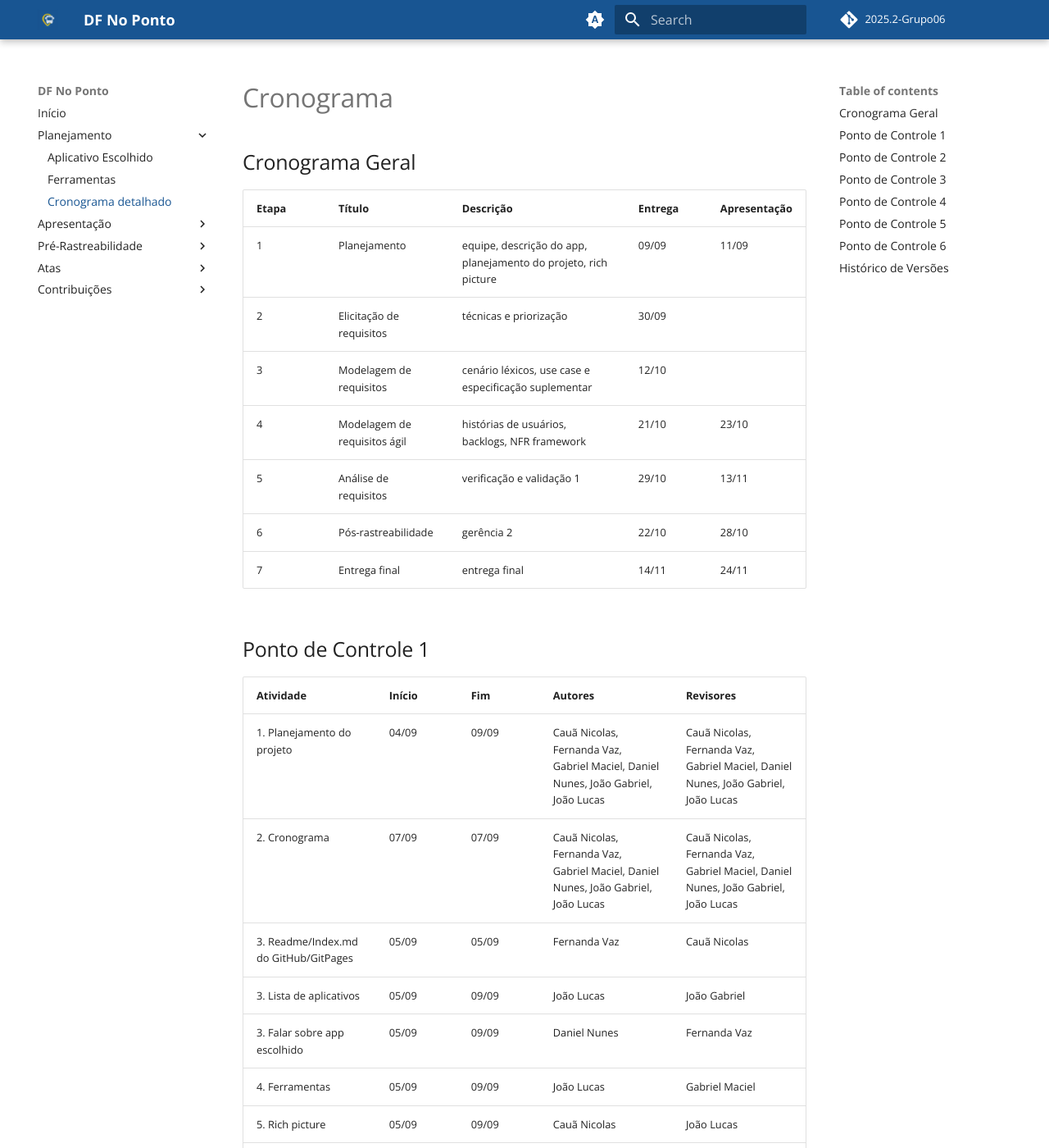
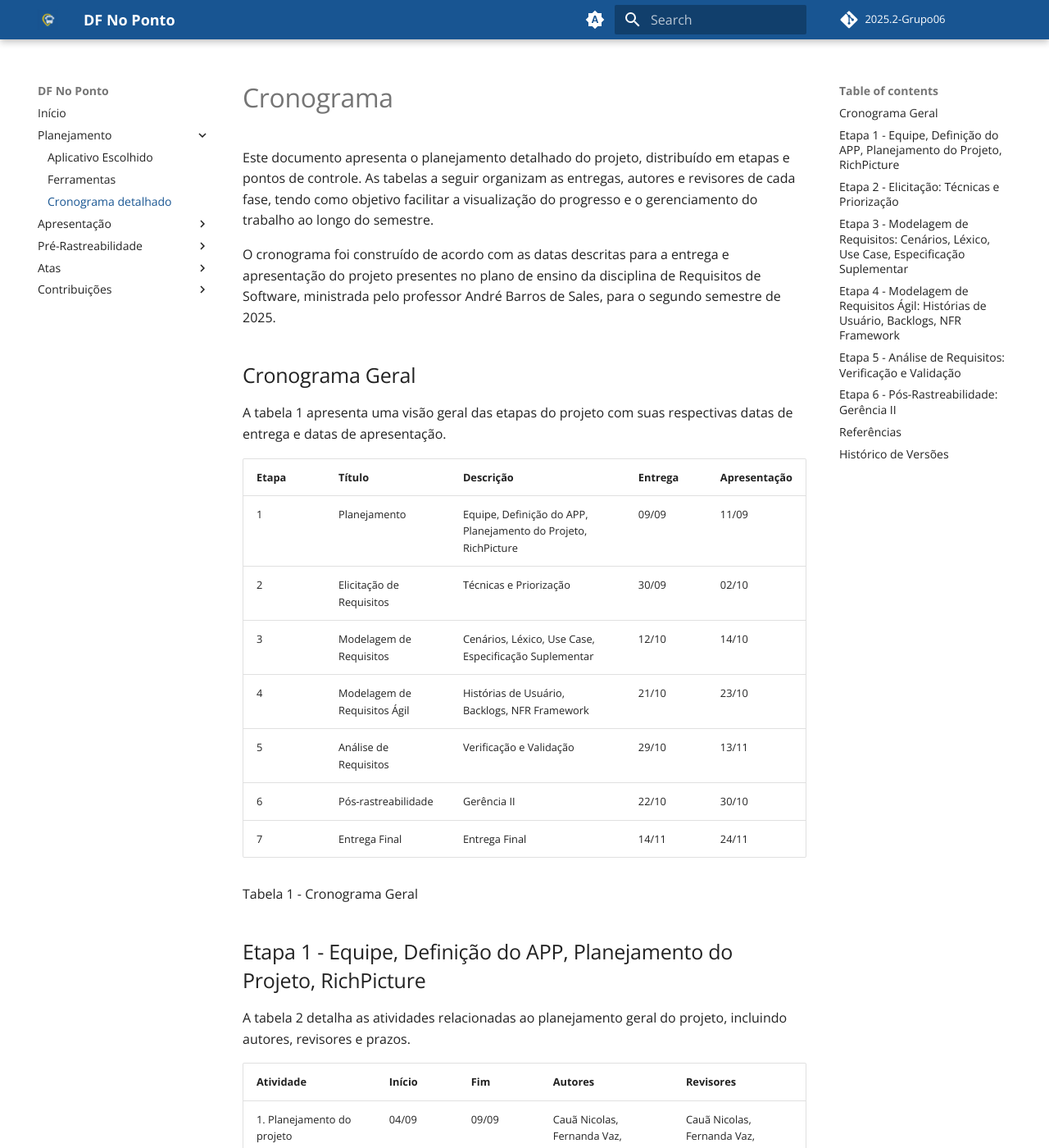
Before and after one commit to Requisitos-de-Software/2025.2-Grupo06, an MkDocs documentation site: the page built from docs/Planejamento/Cronogramadetalhado.md, in a window 1280 px wide and 1400 px high. Shown: the whole window at 82% size. Built offline with MkDocs 1.6.1 and Material for MkDocs 9.7.7, drawn with Linux system fonts in a browser that asks for light colours; comment, search, counter and statistics services are not loaded; some of the changed text lies outside the part shown.

Commit message:
docs: adiciona textos às tabelas do cronograma

```diff
--- a/docs/Planejamento/Cronogramadetalhado.md
+++ b/docs/Planejamento/Cronogramadetalhado.md
@@ -1,18 +1,28 @@
 # Cronograma
+
+Este documento apresenta o planejamento detalhado do projeto, distribuído em etapas e pontos de controle. As tabelas a seguir organizam as entregas, autores e revisores de cada fase, tendo como objetivo facilitar a visualização do progresso e o gerenciamento do trabalho ao longo do semestre.
+
+O cronograma foi construído de acordo com as datas descritas para a entrega e apresentação do projeto presentes no plano de ensino da disciplina de Requisitos de Software, ministrada pelo professor André Barros de Sales, para o segundo semestre de 2025.
 
 ## Cronograma Geral
 
+A tabela 1 apresenta uma visão geral das etapas do projeto com suas respectivas datas de entrega e datas de apresentação.
+
 | Etapa | Título | Descrição | Entrega | Apresentação |
 |-------|--------|-----------|---------|--------------|
-|   1   | Planejamento | equipe, descrição do app, planejamento do projeto, rich picture | 09/09 | 11/09 |
-|   2   | Elicitação de requisitos | técnicas e priorização | 30/09 |  |
-|   3   | Modelagem de requisitos | cenário léxicos, use case e especificação suplementar | 12/10 |  |
-|   4   | Modelagem de requisitos ágil | histórias de usuários, backlogs, NFR framework | 21/10 | 23/10 |
-|   5   | Análise de requisitos | verificação e validação 1 | 29/10 | 13/11 |
-|   6   | Pós-rastreabilidade | gerência 2 | 22/10 | 28/10  |
-|   7   | Entrega final | entrega final | 14/11 | 24/11 |
+|   1   | Planejamento | Equipe, Definição do APP, Planejamento do Projeto, RichPicture | 09/09 | 11/09 |
+|   2   | Elicitação de Requisitos | Técnicas e Priorização | 30/09 | 02/10 |
+|   3   | Modelagem de Requisitos | Cenários, Léxico, Use Case, Especificação Suplementar | 12/10 | 14/10 |
+|   4   | Modelagem de Requisitos Ágil | Histórias de Usuário, Backlogs, NFR Framework | 21/10 | 23/10 |
+|   5   | Análise de Requisitos | Verificação e Validação | 29/10 | 13/11 |
+|   6   | Pós-rastreabilidade | Gerência II | 22/10 | 30/10  |
+|   7   | Entrega Final | Entrega Final | 14/11 | 24/11 |
 
-## Ponto de Controle 1
+Tabela 1 - Cronograma Geral
+
+## Etapa 1 - Equipe, Definição do APP, Planejamento do Projeto, RichPicture
+
+A tabela 2 detalha as atividades relacionadas ao planejamento geral do projeto, incluindo autores, revisores e prazos.
 
 | Atividade | Início | Fim | Autores | Revisores |
 |-----------|--------|-----|---------|-----------|
@@ -21,27 +31,35 @@
 | 3. Readme/Index.md do GitHub/GitPages | 05/09 | 05/09 | Fernanda Vaz | Cauã Nicolas |
 | 3. Lista de aplicativos | 05/09 | 09/09 | João Lucas | João Gabriel |
 | 3. Falar sobre app escolhido | 05/09 | 09/09 | Daniel Nunes | Fernanda Vaz |
-| 4. Ferramentas | 05/09 | 09/09 | João Lucas | Gabriel Maciel |
+| 4. Ferramentas | 05/09 | 09/09 | Fernanda Vaz | Gabriel Maciel |
 | 5. Rich picture | 05/09 | 09/09 | Cauã Nicolas | João Lucas |
 | 6. Atas das Reuniões | 05/09 | 05/09 | Gabriel Maciel | Fernanda Vaz |
 | 7. Configuração do GitPages | 05/09 | 05/09 | Gabriel Maciel | Gabriel Maciel |
 | 8. Video de apresentação | 08/09 | 09/09 | Cauã Nicolas, Fernanda Vaz, Gabriel Maciel, Daniel Nunes, João Gabriel, João Lucas | Cauã Nicolas, Fernanda Vaz, Gabriel Maciel, Daniel Nunes, João Gabriel, João Lucas |
 | 9. Video de inspeção | 10/09 | 11/09 | Cauã Nicolas, Fernanda Vaz, Gabriel Maciel, Daniel Nunes, João Gabriel, João Lucas | Cauã Nicolas, Fernanda Vaz, Gabriel Maciel, Daniel Nunes, João Gabriel, João Lucas |
 
-## Ponto de Controle 2
+Tabela 2 - Cronograma da Etapa 1
+
+## Etapa 2 - Elicitação: Técnicas e Priorização
+
+A tabela 3 detalha as atividades relacionadas à elicitação, incluindo autores, revisores e prazos.
 
 | Atividade | Início | Fim | Autores | Revisores |
 |-----------|--------|-----|---------|-----------|
 | 1. Personas | 18/09 | 30/09 | Fernanda Vaz, Dan Nunes | João Gabriel |
 | 2. Storytelling | 18/09 | 30/09 | Fernanda Vaz, Dan Nunes | João Gabriel |
 | 3. Questionário | 18/09 | 30/09 | João Gabriel | Fernanda Vaz, Dan Nunes |
-| 4. Priorização | 18/09 | 30/09 | Cauã Nicolas, Gabriel Maciel, João Gabriel, João Lucas | Cauã Nicolas|
+| 4. Priorização | 18/09 | 30/09 | Cauã Nicolas, Gabriel Maciel, João Gabriel, João Lucas | Cauã Nicolas |
 | 5. First Things First | 18/09 | 30/09 | Cauã Nicolas, Gabriel Maciel, João Gabriel, João Lucas  | João Lucas |
 | 6. In or Out | 18/09 | 30/09 | Cauã Nicolas, Gabriel Maciel, João Gabriel, João Lucas | Gabriel Maciel |
 | 7. MoSCoW | 18/09 | 30/09 | Cauã Nicolas, Gabriel Maciel, João Gabriel, João Lucas | Gabriel Maciel |
 | 5. Gravação da apresentação | 18/09 | 01/10 | Cauã Nicolas, Fernanda Vaz, Gabriel Maciel, Daniel Nunes, João Gabriel, João Lucas | Cauã Nicolas, Fernanda Vaz, Gabriel Maciel, Daniel Nunes, João Gabriel, João Lucas |
 
-## Ponto de Controle 3
+Tabela 3 - Cronograma da Etapa 2
+
+## Etapa 3 - Modelagem de Requisitos: Cenários, Léxico, Use Case, Especificação Suplementar
+
+A tabela 4 detalha as atividades relacionadas à modelagem de requisitos, incluindo autores, revisores e prazos.
 
 | Atividade | Início | Fim | Autores | Revisores |
 |-----------|--------|-----|---------|-----------|
@@ -51,7 +69,11 @@
 | 4. Especificação suplementar | 02/10 | 12/10 | Gabriel Maciel, João Lucas | Cauã Nicolas, Fernanda Vaz |
 | 5. Gravação da apresentação | 02/10 | 12/10 | Cauã Nicolas, Fernanda Vaz, Gabriel Maciel, Daniel Nunes, João Gabriel, João Lucas | Cauã Nicolas, Fernanda Vaz, Gabriel Maciel, Daniel Nunes, João Gabriel, João Lucas |
 
-## Ponto de Controle 4
+Tabela 4 - Cronograma da Etapa 3
+
+## Etapa 4 - Modelagem de Requisitos Ágil: Histórias de Usuário, Backlogs, NFR Framework
+
+A tabela 5 detalha as atividades relacionadas à modelagem de requisitos ágil, incluindo autores, revisores e prazos.
 
 | Atividade | Início | Fim | Autores | Revisores |
 |-----------|--------|-----|---------|-----------|
@@ -60,7 +82,11 @@
 | 3. NFR Framework | 14/10 | 21/10 | Daniel Nunes, Gabriel Maciel, João Gabriel | Cauã Nicolas, Fernanda Vaz, João Lucas |
 | 4. Gravação da apresentação | 14/10 | 21/10 | Cauã Nicolas, Fernanda Vaz, Gabriel Maciel, Daniel Nunes, João Gabriel, João Lucas | Cauã Nicolas, Fernanda Vaz, Gabriel Maciel, Daniel Nunes, João Gabriel, João Lucas  |
 
-## Ponto de Controle 5
+Tabela 5 - Cronograma da Etapa 4
+
+## Etapa 5 - Análise de Requisitos: Verificação e Validação
+
+A tabela 6 detalha as atividades relacionadas à verificação e validação, incluindo autores, revisores e prazos.
 
 | Atividade | Início | Fim | Autores | Revisores |
 |-----------|--------|-----|---------|-----------|
@@ -68,7 +94,11 @@
 | 2. Validação de requisitos 1 | 29/10 | 12/11 | Daniel Nunes, Gabriel Maciel, João Gabriel | Cauã Nicolas, João Lucas, Fernanda Vaz |
 | 3. Gravação da apresentação | 29/10 | 12/11 | Cauã Nicolas, Fernanda Vaz, Gabriel Maciel, Daniel Nunes, João Gabriel, João Lucas  | Cauã Nicolas, Fernanda Vaz, Gabriel Maciel, Daniel Nunes, João Gabriel, João Lucas  |
 
-## Ponto de Controle 6
+Tabela 6 - Cronograma da Etapa 5
+
+## Etapa 6 - Pós-Rastreabilidade: Gerência II
+
+A tabela 7 detalha as atividades relacionadas à modelagem de requisitos, incluindo autores, revisores e prazos.
 
 | Atividade | Início | Fim | Autores | Revisores |
 |-----------|--------|-----|---------|-----------|
@@ -76,9 +106,16 @@
 | 2. Forward From | 22/10 | 28/10 | Daniel Nunes, Fernanda Vaz, Gabriel Maciel | Cauã Nicolas, João Gabriel, João Lucas |
 | 3. Gravação da apresentação | 22/10 | 28/10 | Cauã Nicolas, Fernanda Vaz, Gabriel Maciel, Daniel Nunes, João Gabriel, João Lucas  | Cauã Nicolas, Fernanda Vaz, Gabriel Maciel, Daniel Nunes, João Gabriel, João Lucas  |
 
+Tabela 7 - Cronograma da Etapa 6
+
+## Referências
+
+**SALES, André Barros de.** *Plano de ensino – Requisitos de Software (FGA0313 – Turma 03).* **Brasília: Universidade de Brasília, 2025.** Disponível em: <https://aprender3.unb.br/pluginfile.php/3210494/mod_resource/content/66/FGA0313%20-%20T03%20Assinado.pdf>. Acesso em: 7 set. 2025.
+
 ## Histórico de Versões
 
-| Versão | Data | Descrição |
-| ------ | ---- | --------- |
-| 1.0 | 07/09 | Estruturação inicial do cronograma |
-| 1.0.1 | 07/09 | Correções de datas e de revisores |
+| Versão | Data | Descrição | Autor(es) | Revisor(es) |
+| ------ | ---- | --------- | --------  | ----------- |
+| 1.0 | 07/09 | Estruturação inicial do cronograma | [Gabriel Maciel](https://github.com/GabrielMacielBR) | [Gabriel Maciel](https://github.com/GabrielMacielBR) |
+| 1.0.1 | 07/09 | Correções de datas e de revisores | [Gabriel Maciel](https://github.com/GabrielMacielBR) | [Gabriel Maciel](https://github.com/GabrielMacielBR) |
+| 1.0.2 | 07/09 | Adição de textos às tabelas e etapas | [Gabriel Maciel](https://github.com/GabrielMacielBR) | [Gabriel Maciel](https://github.com/GabrielMacielBR) |
```
